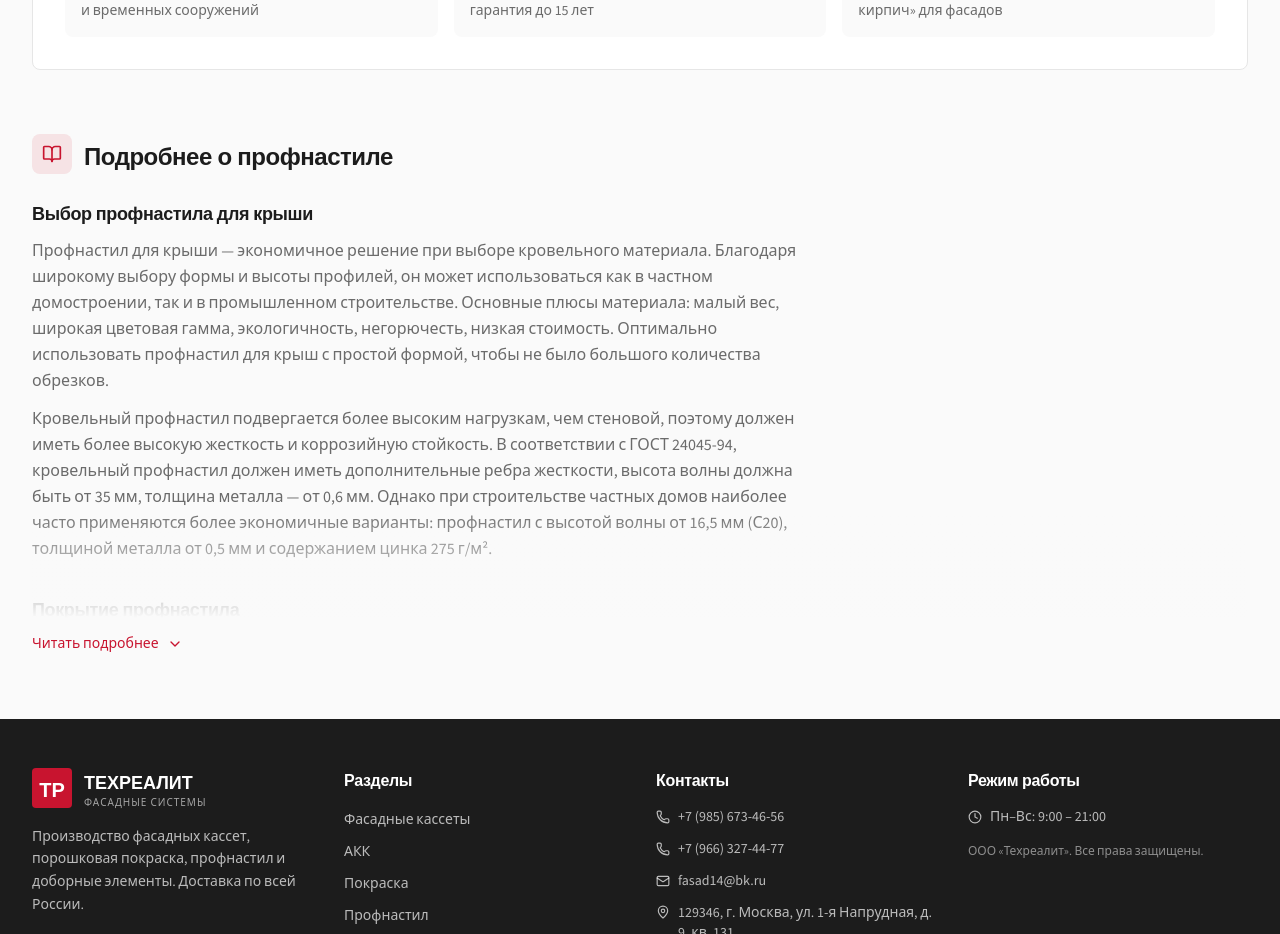
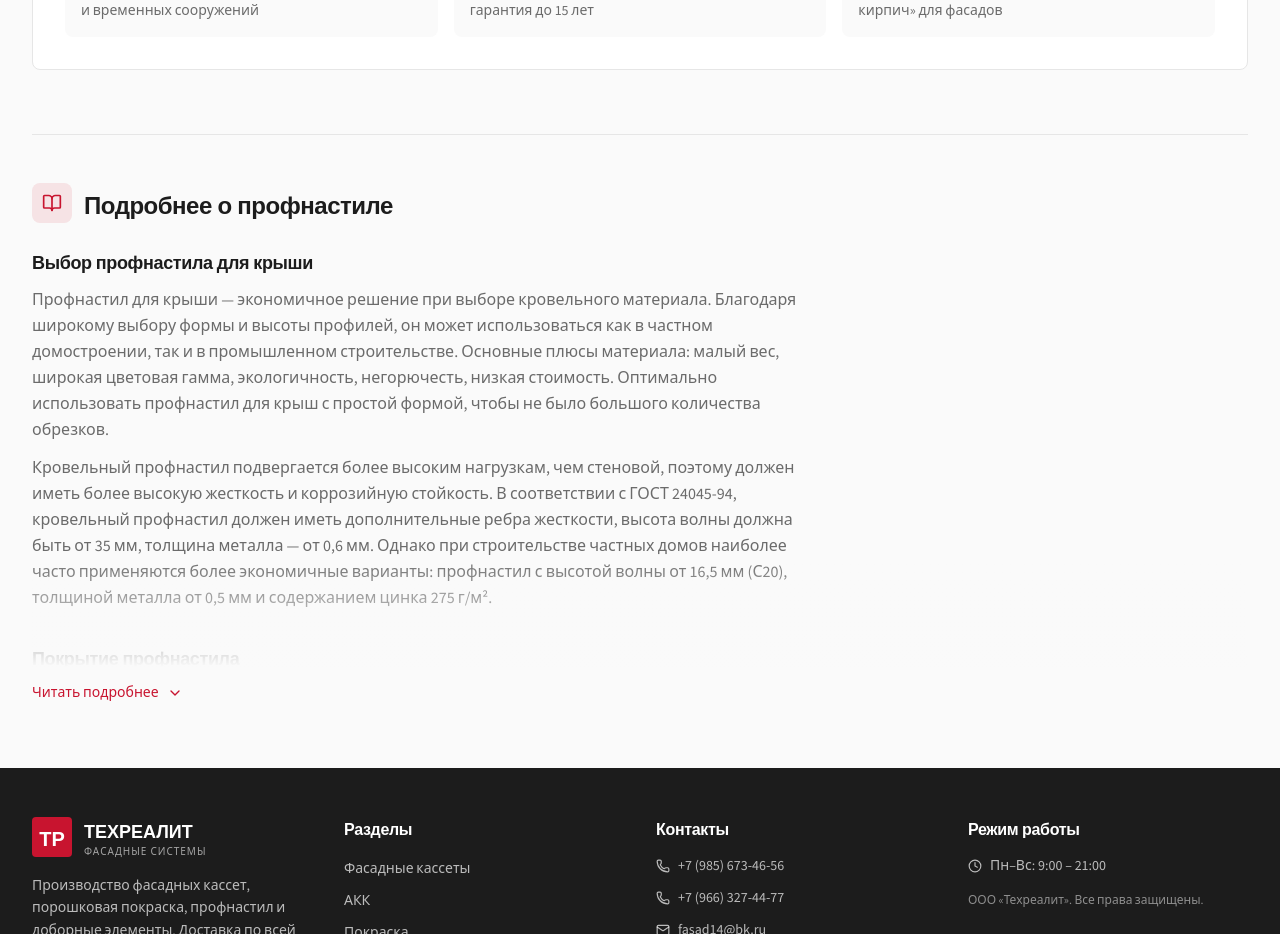
Before and after one commit to barobarosha/tehrealit, a React (Vite) app: page /tehrealit/profnastil in a window 1280 px wide. Shown: the part 1160-2094 px from the top of the page. Built offline with nearby package versions, Linux system fonts and the light colour scheme.

Commit message:
Отступ для блока Подробнее

```diff
--- a/src/components/ArticleSection.tsx
+++ b/src/components/ArticleSection.tsx
@@ -18,7 +18,7 @@ export default function ArticleSection({ id }: { id: string }) {
   if (!article) return null;
 
   return (
-    <section>
+    <section className="mt-16 lg:mt-20 pt-12 border-t border-[hsl(var(--border))]">
       <div className="flex items-center gap-3 mb-6">
         <div className="w-10 h-10 bg-[hsl(var(--tr-accent))]/10 rounded-lg flex items-center justify-center shrink-0">
           <BookOpen size={20} className="text-[hsl(var(--tr-accent))]" />
--- a/src/pages/AKK.tsx
+++ b/src/pages/AKK.tsx
@@ -56,8 +56,7 @@ export default function AKK() {
             Запросить расчёт
           </a>
         </section>
-            <ArticleSection id="<akk>" />
-
+            <ArticleSection id="akk" />
       </div>
     </>
   );
```
